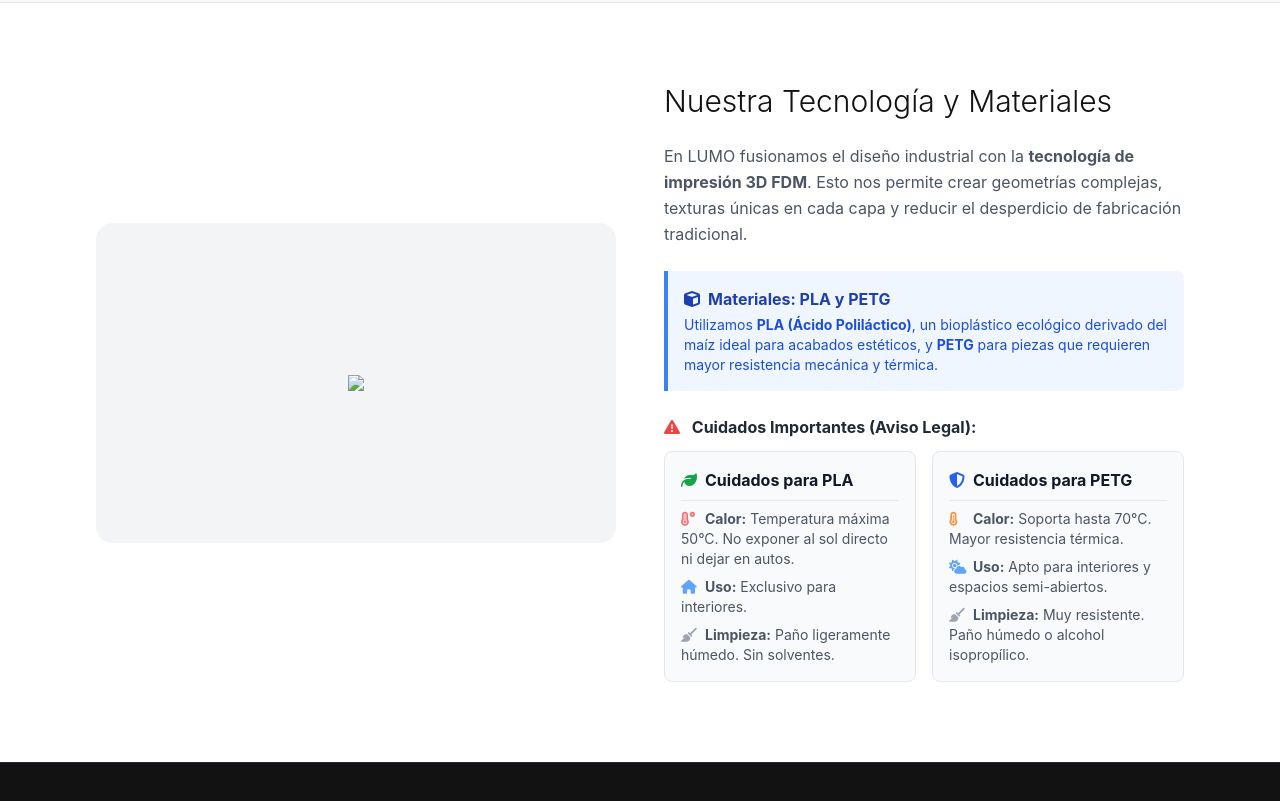
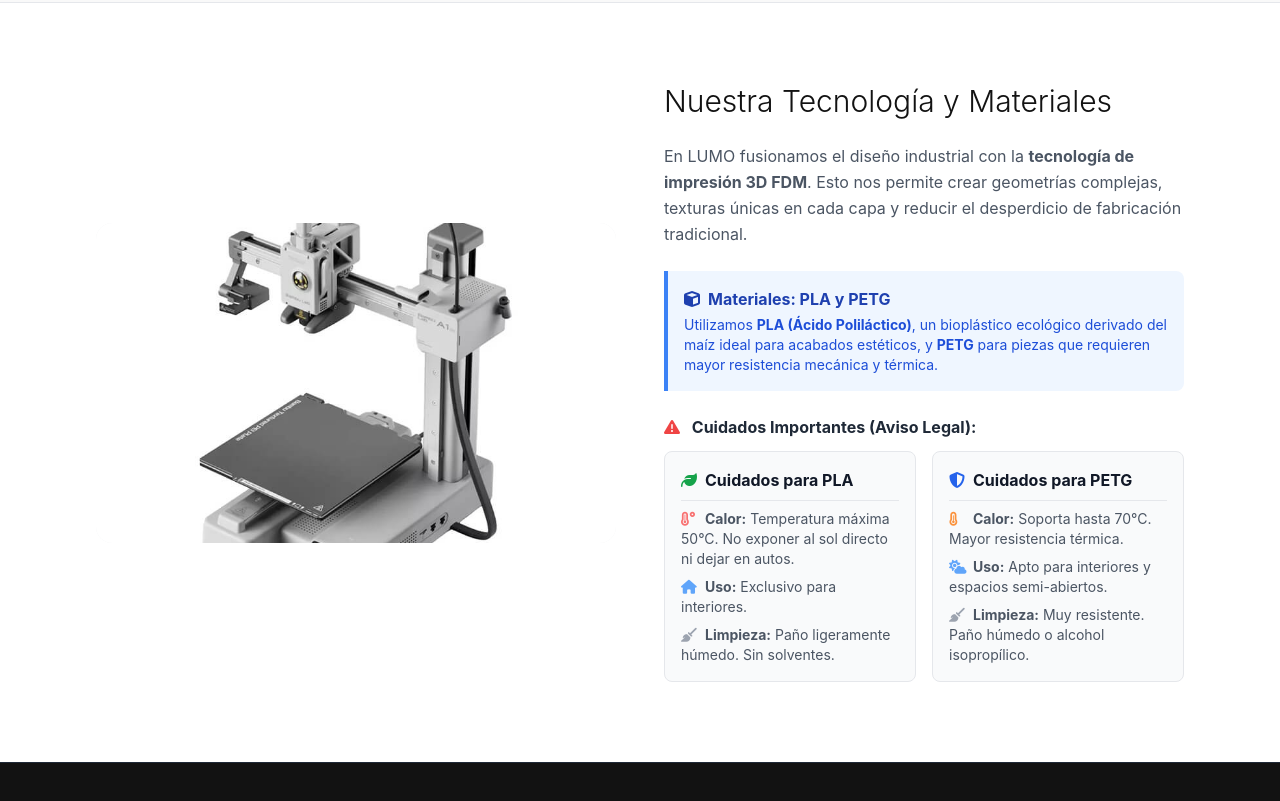
Before and after one commit to asxyDev/LUMO_CATALOG, a plain HTML site: page index.html in a window 1280 px wide. Shown: the part 2620-3421 px from the top of the page. Drawn offline with nearby package versions, Linux system fonts and the light colour scheme.

Commit message:
Update index.html

```diff
--- a/index.html
+++ b/index.html
@@ -339,7 +339,7 @@
             <div class="flex flex-col md:flex-row items-center gap-12">
                 <div class="w-full md:w-1/2">
                     <div class="bg-gray-100 rounded-2xl h-80 flex items-center justify-center overflow-hidden">
-                        <img src="A1Mini">
+                        <img src="a1mini.jpg">
                     </div>
                 </div>
                 <div class="w-full md:w-1/2">
```
